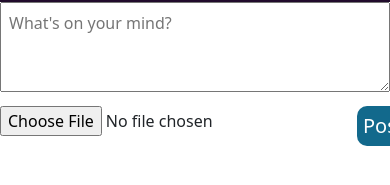
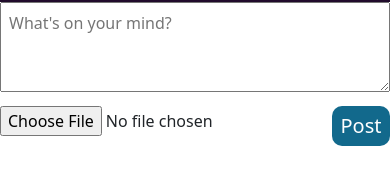
Before and after one commit to goofy-coder-1/SocialMedia, a React (Vite) app in the folder social-media/: page /postsform in a window 390 px wide. Shown: the part 215-400 px from the top of the page. Built offline with nearby package versions, Linux system fonts and the light colour scheme.

Commit message:
post content changes

```diff
--- a/social-media/src/components/PostForm/PostForm.css
+++ b/social-media/src/components/PostForm/PostForm.css
@@ -14,6 +14,6 @@
 @media (max-width: 768px) {
     .post-content {
         display: flex;
-        gap: 45px;
+        gap: 20px;
     }
 }
```
